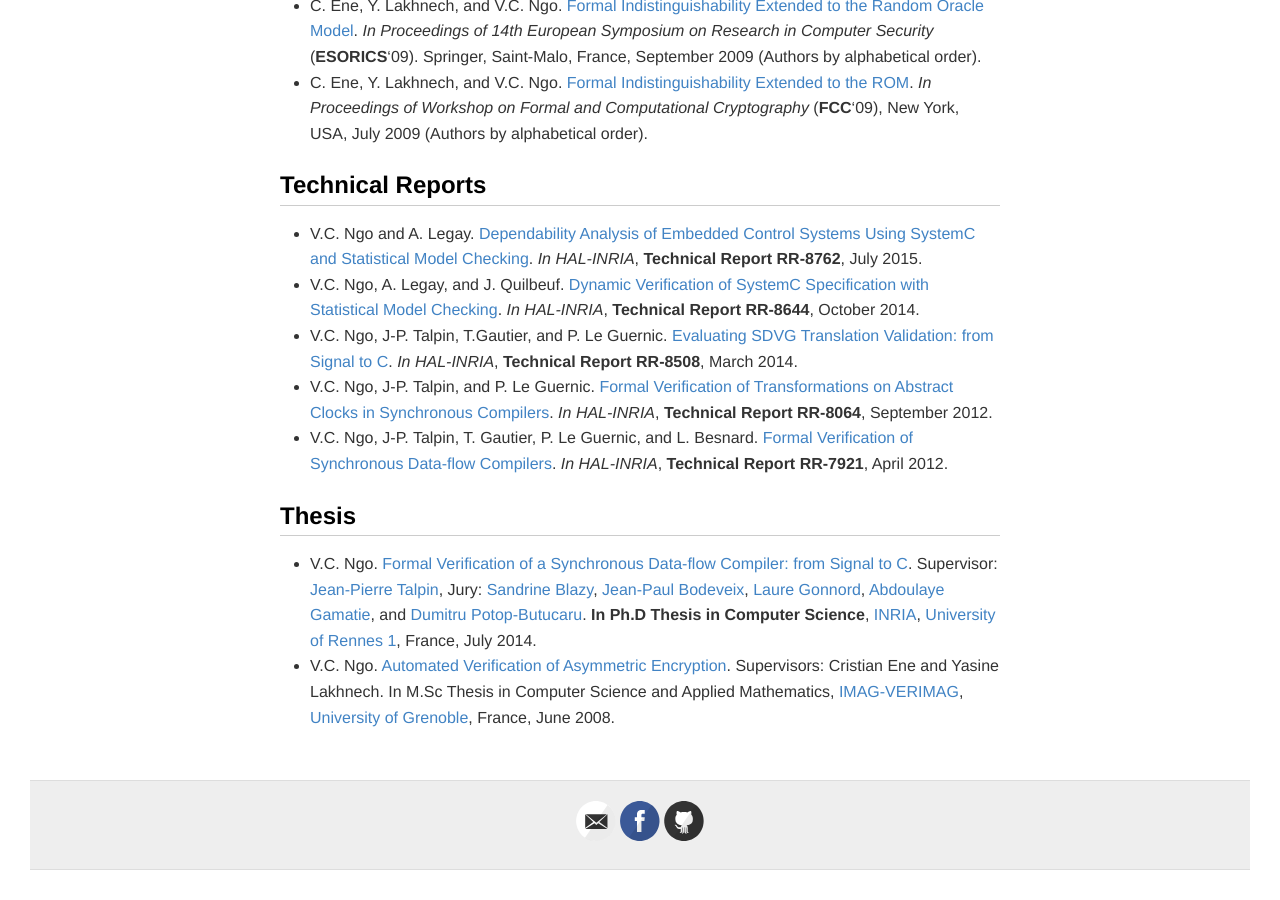
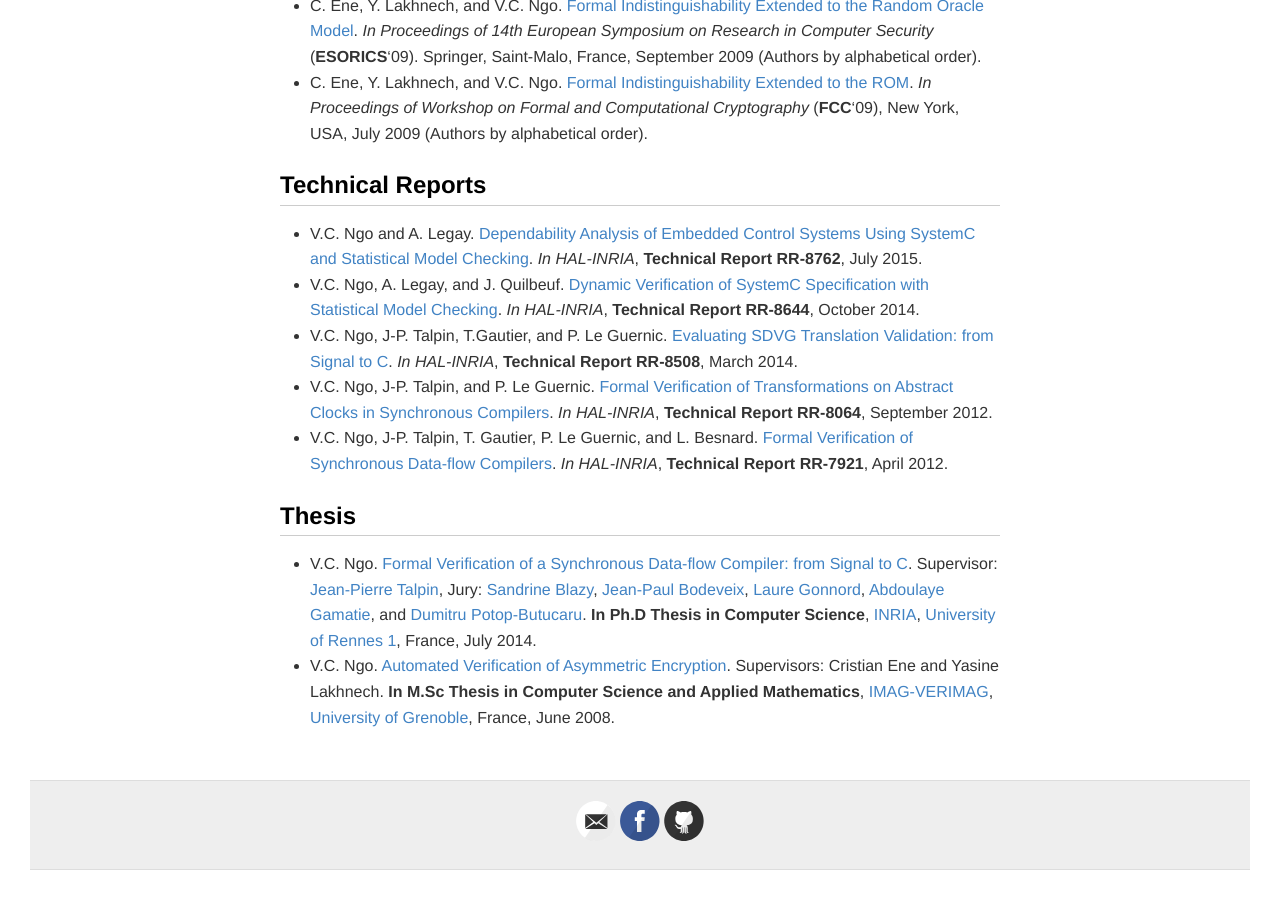
Before and after one commit to channgo2203/channgo2203.github.io, a Jekyll site: the page built from pubs.md, in a window 1280 px wide and 900 px high, scrolled down 1610 px. Built offline with Jekyll 4.4.1, drawn with Linux system fonts in a browser that asks for light colours.

Commit message:
Updated pubs.md

```diff
--- a/pubs.md
+++ b/pubs.md
@@ -39,4 +39,4 @@
 
 ## Thesis
 - V.C. Ngo. [Formal Verification of a Synchronous Data-flow Compiler: from Signal to C](https://ecm.univ-rennes1.fr/nuxeo/site/esupversions/e10492b5-206a-42fa-b643-e752dac5a750). Supervisor: [Jean-Pierre Talpin](http://www.irisa.fr/prive/talpin/), Jury: [Sandrine Blazy](http://www.irisa.fr/celtique/blazy/), [Jean-Paul Bodeveix](https://www.irit.fr/~Jean-Paul.Bodeveix/), [Laure Gonnord](http://laure.gonnord.org/pro/), [Abdoulaye Gamatie](http://www.lirmm.fr/~gamatie/), and [Dumitru Potop-Butucaru](https://who.rocq.inria.fr/Dumitru.Potop_Butucaru/). **In Ph.D Thesis in Computer Science**, [INRIA](http://www.inria.fr/en/), [University of Rennes 1](https://www.univ-rennes1.fr/english/), France, July 2014.
-- V.C. Ngo. [Automated Verification of Asymmetric Encryption](http://channgo2203.github.io/pdfs/ujf.pdf). Supervisors: Cristian Ene and Yasine Lakhnech. In M.Sc Thesis in Computer Science and Applied Mathematics, [IMAG-VERIMAG](http://www-verimag.imag.fr), [University of Grenoble](https://www.ujf-grenoble.fr/?language=en), France, June 2008.
+- V.C. Ngo. [Automated Verification of Asymmetric Encryption](http://channgo2203.github.io/pdfs/ujf.pdf). Supervisors: Cristian Ene and Yasine Lakhnech. **In M.Sc Thesis in Computer Science and Applied Mathematics**, [IMAG-VERIMAG](http://www-verimag.imag.fr), [University of Grenoble](https://www.ujf-grenoble.fr/?language=en), France, June 2008.
```
